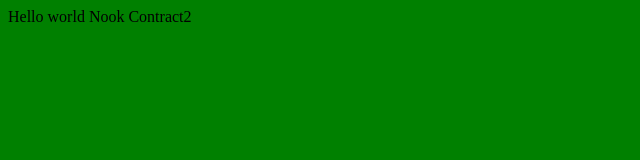
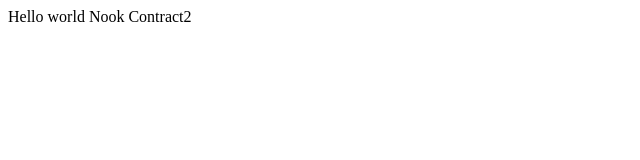
Before and after one commit to thenook/nook, a plain HTML site: page index.html in a window 1280 px wide. Shown: the whole page, without its empty margins (0-640 px from the left). Drawn offline with Linux system fonts and the light colour scheme.

Commit message:
Del Background

```diff
--- a/index.html
+++ b/index.html
@@ -3,9 +3,6 @@
 	<title>GitHub Test</title>
 </head>
 <body>
-	<style type="text/css">
-	body {background-color: green; }
-	</style>
 	<hi>Hello world Nook</hi>
 	<hi2>Contract2</hi2>
 </body>
```
